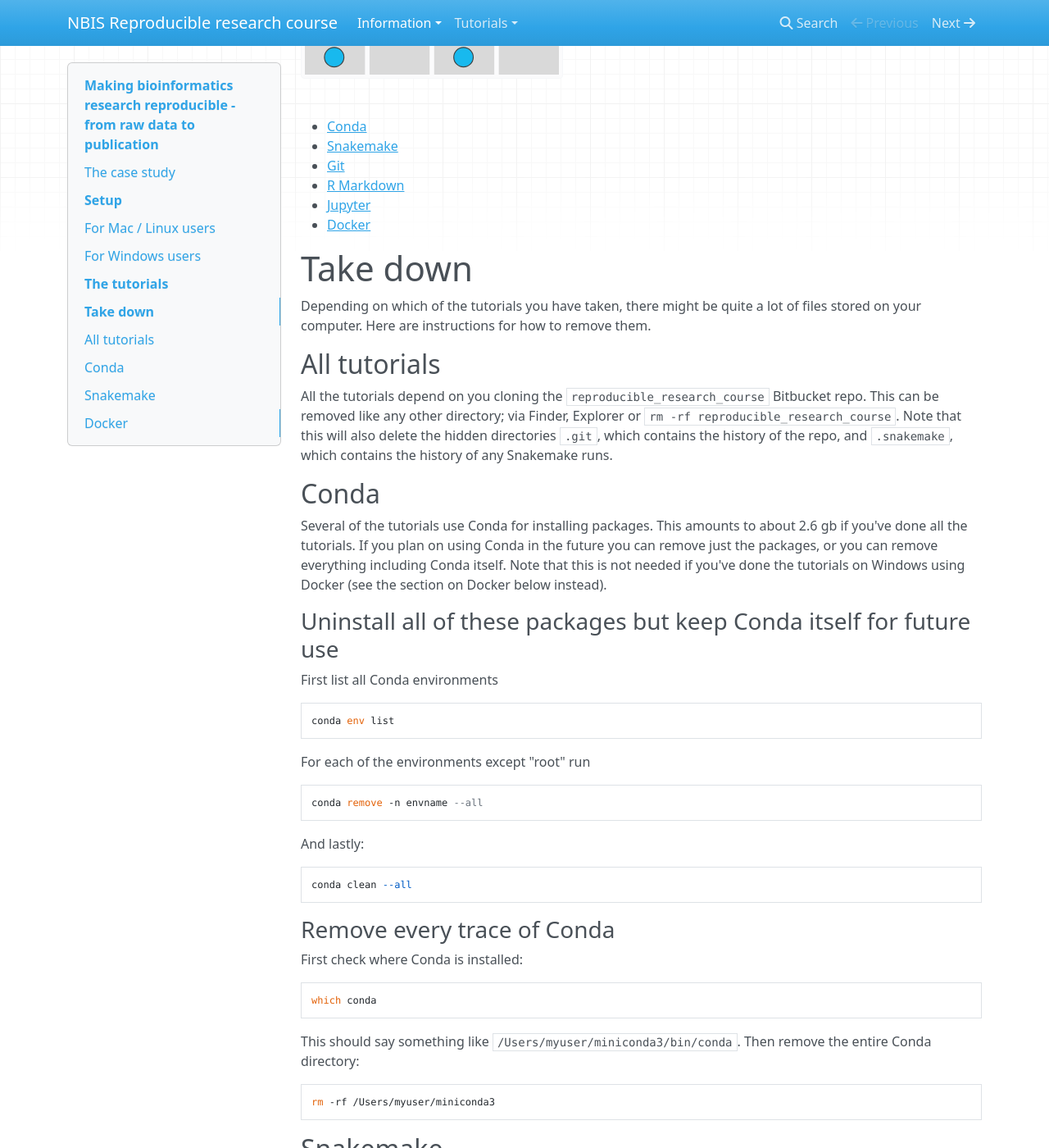
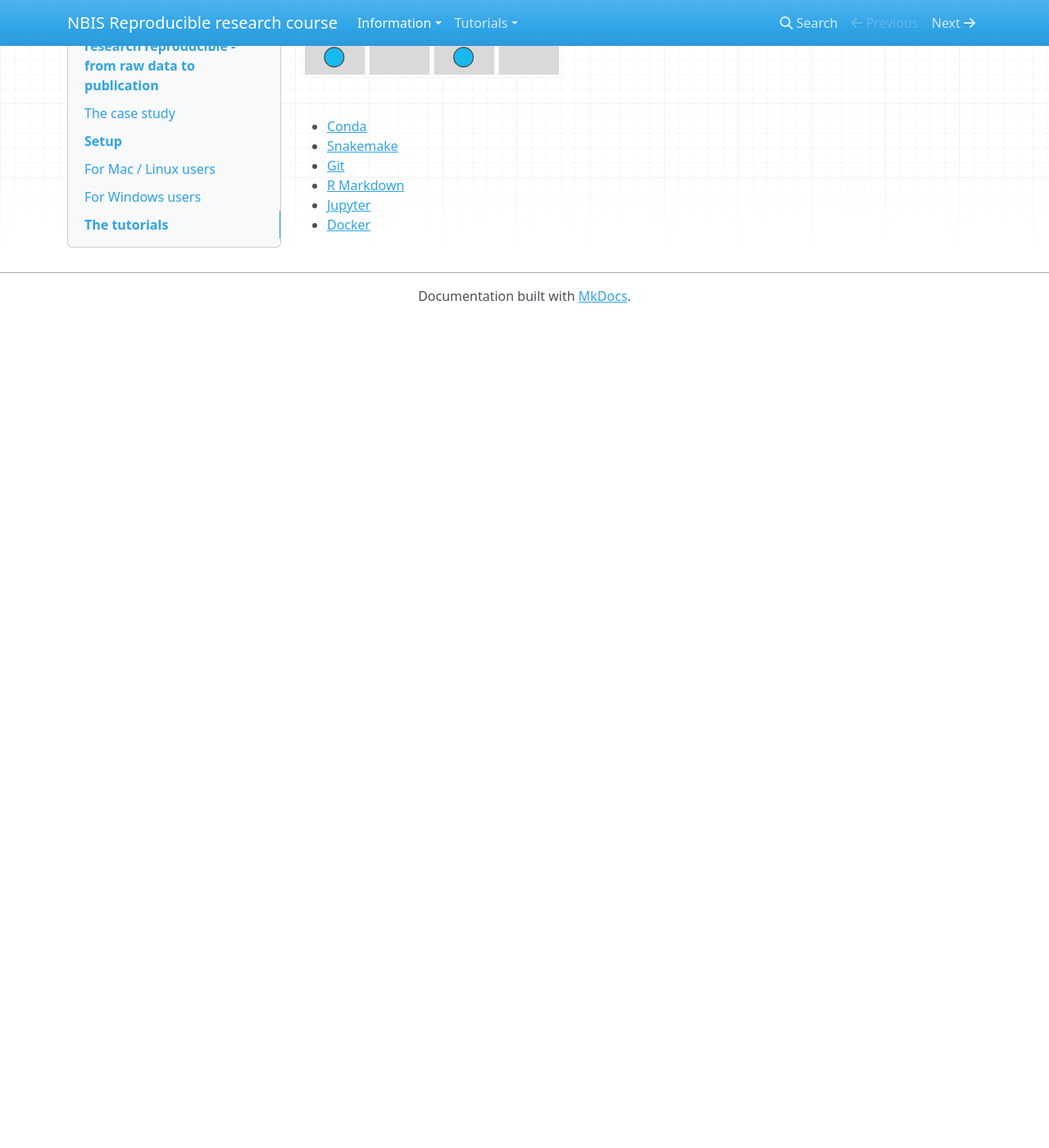
Before and after one commit to NBISweden/workshop-reproducible-research, an MkDocs documentation site: the page built from docs/index.md, in a window 1280 px wide and 1400 px high, scrolled down 3521 px. Shown: the whole window at 82% size. Built offline with MkDocs 1.6.1, drawn with Linux system fonts in a browser that asks for light colours; nearby versions of some CDN libraries; old or Windows-style settings are respelled for this version of MkDocs; after the commit the page ends 3910 px from its top, so only the background shows below that; some of the changed text lies outside the part shown.

Commit message:
remove take down part

````diff
--- a/docs/index.md
+++ b/docs/index.md
@@ -85,78 +85,3 @@
 * [R Markdown](rmarkdown.md)
 * [Jupyter](jupyter.md)
 * [Docker](docker.md)
-
-# Take down
-Depending on which of the tutorials you have taken, there might be quite a lot of files stored on your computer. Here are instructions for how to remove them.
-
-## All tutorials
-All the tutorials depend on you cloning the `reproducible_research_course` Bitbucket repo. This can be removed like any other directory; via Finder, Explorer or `rm -rf reproducible_research_course`. Note that this will also delete the hidden directories `.git`, which contains the history of the repo, and `.snakemake`, which contains the history of any Snakemake runs.
-
-## Conda
-Several of the tutorials use Conda for installing packages. This amounts to about 2.6 gb if you've done all the tutorials. If you plan on using Conda in the future you can remove just the packages, or you can remove everything including Conda itself. Note that this is not needed if you've done the tutorials on Windows using Docker (see the section on Docker below instead).
-
-### Uninstall all of these packages but keep Conda itself for future use
-First list all Conda environments
-```bash
-conda env list
-```
-
-For each of the environments except "root" run
-```bash
-conda remove -n envname --all
-```
-
-And lastly:
-```bash
-conda clean --all
-```
-
-### Remove every trace of Conda
-First check where Conda is installed:
-
-```bash
-which conda
-```
-
-This should say something like `/Users/myuser/miniconda3/bin/conda`. Then remove the entire Conda directory:
-
-```
-rm -rf /Users/myuser/miniconda3
-```
-
-## Snakemake
-Snakemake is installed via Conda and will be removed if you follow the instructions in the Conda section above. Note that Snakemake also generates a hidden `.snakemake` directory in the directory where it's run. You can remove this with
-
-```bash
-rm -rf reproducible_research_course/snakemake/.snakemake
-```
-
-## Docker
-If you've done the Docker tutorial **or if you've been running Docker for Windows** you have some cleaning up to do. Docker is infamous for quickly taking up huge amounts of space, and some maintenance is necessary every now and then. Here is how to uninstall Docker completely. For instructions for how to remove individual images or containers, see the [Docker tutorial](docker.md)
-
-### macOS
-Click the Docker icon in the menu bar (upper right part of the screen) and select "Preferences". This will open up the window below. First select "Reset" and fill in your password. Then select "Uninstall". Once it's done uninstalling, drag the Docker app from Applications to Trash.
-
-![alt text](docker_uninstall_osx.png)
-
-### Linux
-TODO
-
-### Windows
-Uninstall Docker for Windows (on Windows 10) or Docker Toolbox (on Windows 7) via Control Panel > Programs > Programs and Features. Docker Toolbox will also have installed Oracle VM VirtualBox, so uninstall that as well if you're not using it for other purposes.
-
-How to remove stuff
-
-* ~/.ncbi/ # contains settings file, exists only if vdb-config is run
-* ~/ncbi/ # created if caching is not disabled by vdb-config
-* ~/.bash_profile # conda line
-* ~/.conda/
-* ~/.condarc
-* ~/.continuum/ ?
-* ~/.docker/
-
-TODO: Fix all links
-TODO: Keep "Where to next"?
-TODO: Check volume mounts on Windows
-TODO: Add jupyter to main docker?
-TODO: Recreate tutorial figure with new fonts (and on one row)
````
